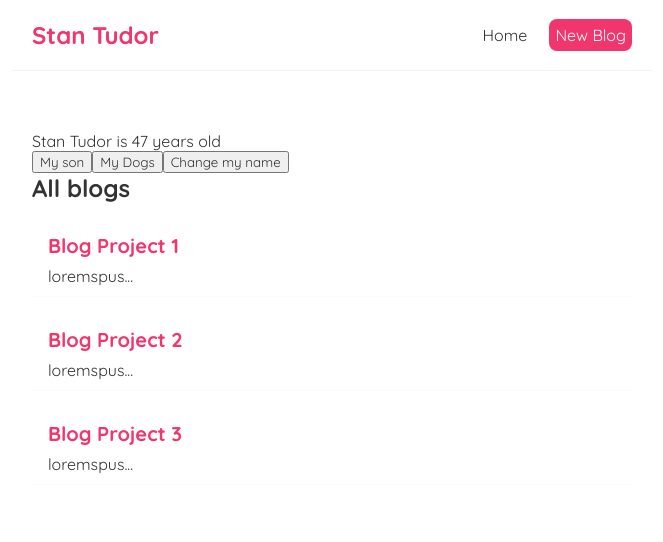
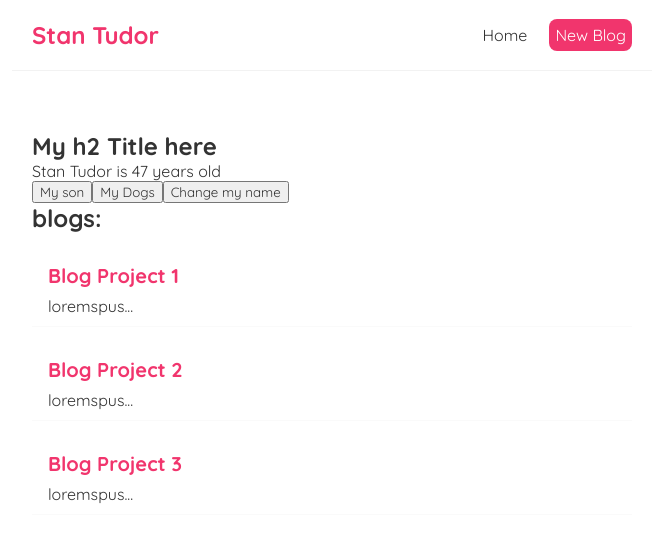
Before and after one commit to Stan2dor/Stan-Tudor, a React (Create React App) app: page / in a window 1280 px wide. Shown: the top 542 px of the page, without its empty margins (308-971 px from the left). Built offline with nearby package versions, Linux system fonts and the light colour scheme; data requests are answered from the project's data file.

Commit message:
router-dom

```diff
--- a/package.json
+++ b/package.json
@@ -8,6 +8,7 @@
     "@testing-library/user-event": "^12.8.3",
     "react": "^17.0.2",
     "react-dom": "^17.0.2",
+    "react-router-dom": "^5.2.0",
     "react-scripts": "4.0.3",
     "web-vitals": "^1.1.2"
   },
--- a/src/Home.js
+++ b/src/Home.js
@@ -1,54 +1,32 @@
 import { useState, useEffect } from "react";
 import BlogList from "./BlogList";
+import useFetch from "./useFetch";
 
 const Home = () => {
   const [name, setName] = useState("Stan Tudor");
   const [age, setAge] = useState(47);
 
-  const [blogs, setBlogs] = useState(null);
-  const [isLoading, setIsLoading] = useState(true);
-  const [error, setError] = useState(null);
+  const { data: blogs, isLoading, error } = useFetch('http://localhost:8000/blogs')
 
+
+  /* DELETE BLOG FUNCTION
+  -----------------------------------*/
   //   const handleDelete = (id) => {
   //     const newBlogs = blogs.filter((blog) => blog.id !== id);
   //     setBlogs(newBlogs);
   //   };
 
+
+    /* RUN EFFECTS HERE:
+  -----------------------------------*/
   useEffect(() => {
     console.log("use effect run");
   }, [name]);
-
-  useEffect(() => {
-    setTimeout(() => {
-      fetch("http://localhost:8000/blogs")
-        .then((res) => {
-          console.log(res);
-          if (!res.ok) {
-            throw Error("couldnt fetch the data");
-          }
-          return res.json();
-        })
-        .then((data) => {
-          // console.log(data);
-          setBlogs(data);
-          setIsLoading(false);
-          setError(null);
-        })
-        .catch((err) => {
-          setIsLoading(false);
-          setError(err.message);
-        });
-    }, 1000);
-  }, []);
 
   const handleClickName = () => {
     setName("Alex");
     setAge(2);
   };
-
-  //   const handleClick = () => {
-  //     console.log("hello Stanley!");
-  //   };
   const handleClickAgain = (name) => {
     console.log("hello " + name);
   };
@@ -57,14 +35,14 @@ const Home = () => {
     <div className='home'>
       {error && <div>{error}</div>}
       {isLoading && <div>loading... dont wait too long</div>}
-      {/* <h2>My Blog</h2> */}
+      <h2>My h2 Title here</h2>
       <p>
         {name} is {age} years old
       </p>
       <button onClick={handleClickName}>My son</button>
       <button onClick={() => handleClickAgain("stranger")}>My Dogs</button>
       <button onClick={() => setName("John Tudor")}>Change my name</button>
-      {blogs && <BlogList blogs={blogs} title='All blogs' />}
+      {blogs && <BlogList blogs={blogs} title="blogs:" />}
     </div>
   );
 };
--- /dev/null
+++ b/src/useFetch.js
@@ -0,0 +1,34 @@
+import { useState, useEffect } from 'react';
+
+const useFetch = (url) => {
+  const [data, setData] = useState(null);
+  const [isLoading, setIsLoading] = useState(true);
+  const [error, setError] = useState(null);
+
+    useEffect(() => {
+        setTimeout(() => {
+          fetch(url)
+            .then((res) => {
+              console.log(res);
+              if (!res.ok) {
+                throw Error("couldnt fetch the data");
+              }
+              return res.json();
+            })
+            .then((data) => {
+              // console.log(data);
+              setData(data);
+              setIsLoading(false);
+              setError(null);
+            })
+            .catch((err) => {
+              setIsLoading(false);
+              setError(err.message);
+            });
+        }, 1000);
+      }, [url]);
+
+      return { data, setIsLoading, error }
+}
+
+export default useFetch;
```
Also changed, not shown: 1 other file (tests, documents, lock files or other folders).
